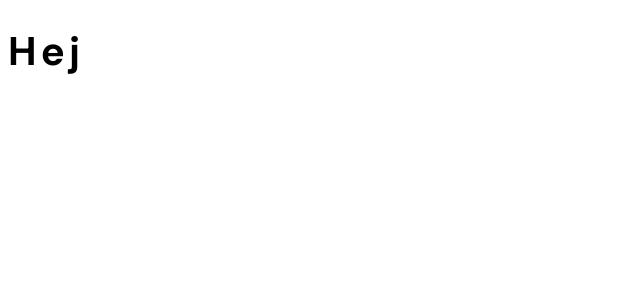
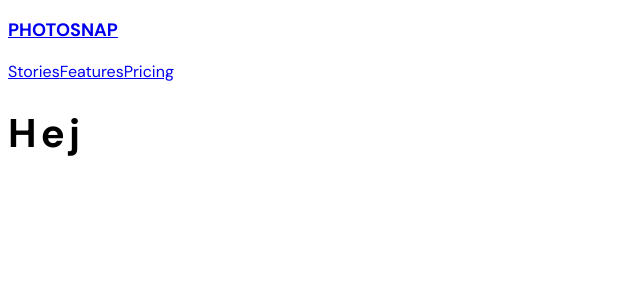
Before and after one commit to VeseMir2k/photosnap-multi-page-website, a Next.js app: page / in a window 1280 px wide. Shown: the top 300 px of the page, without its empty margins (0-640 px from the left). Built offline with nearby package versions, Linux system fonts and the light colour scheme.

Commit message:
✨ (Navbar.tsx): Add Navbar component to provide navigation links for the app 📝 (layout.tsx): Update import path for global styles and add Navbar component to the layout 📝 (globals.css): Add global CSS variables and styles for headings and paragraphs

```diff
--- /dev/null
+++ b/src/app/components/Navbar.tsx
@@ -0,0 +1,16 @@
+import Link from "next/link"
+
+export default function Navbar() {
+  return (
+    <>
+      <h3>
+        <Link href="/">PHOTOSNAP</Link>
+      </h3>
+      <nav>
+        <Link href="/stories">Stories</Link>
+        <Link href="/features">Features</Link>
+        <Link href="/pricing">Pricing</Link>
+      </nav>
+    </>
+  )
+}
--- a/src/app/layout.tsx
+++ b/src/app/layout.tsx
@@ -1,6 +1,7 @@
 import type { Metadata } from "next"
 import { dm_sans } from "./fonts/fonts"
-import "./globals.css"
+import "./styles/globals.css"
+import Navbar from "@/app/components/Navbar"
 
 export const metadata: Metadata = {
   title: "Create Next App",
@@ -14,7 +15,10 @@ export default function RootLayout({
 }>) {
   return (
     <html lang="en">
-      <body className={`${dm_sans.className}`}>{children}</body>
+      <body className={`${dm_sans.className}`}>
+        <Navbar />
+        {children}
+      </body>
     </html>
   )
 }
```
Also changed, not shown: src/app/styles/globals.css (renamed from src/app/globals.css).
